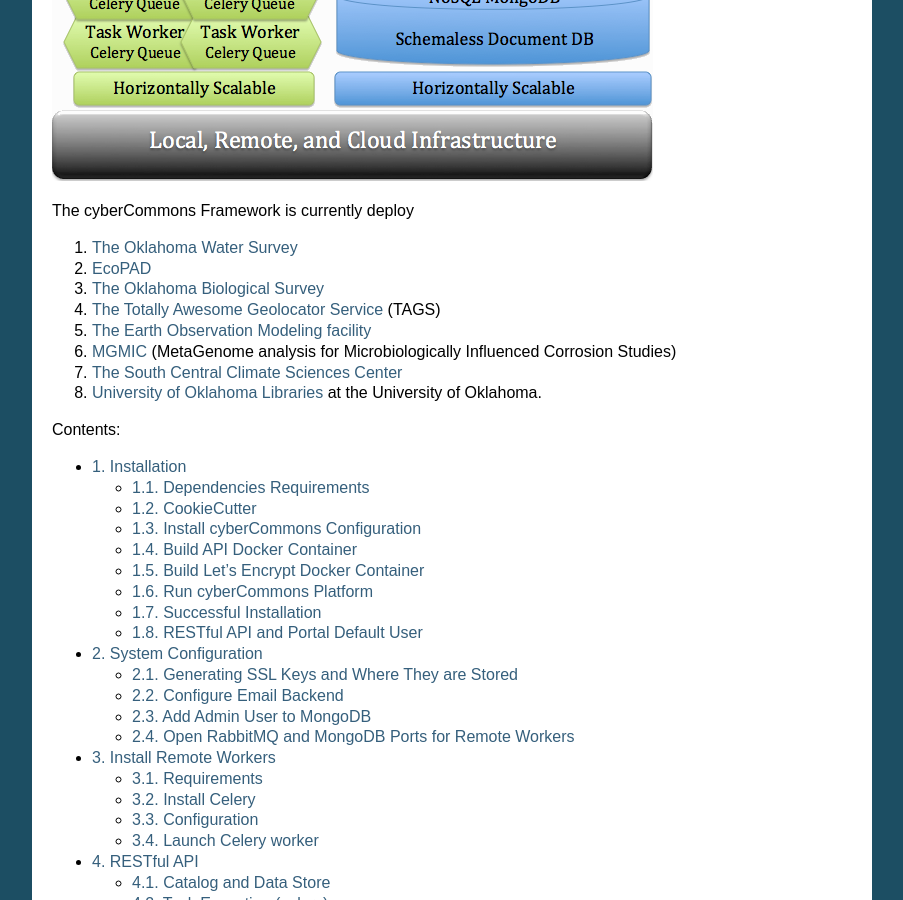
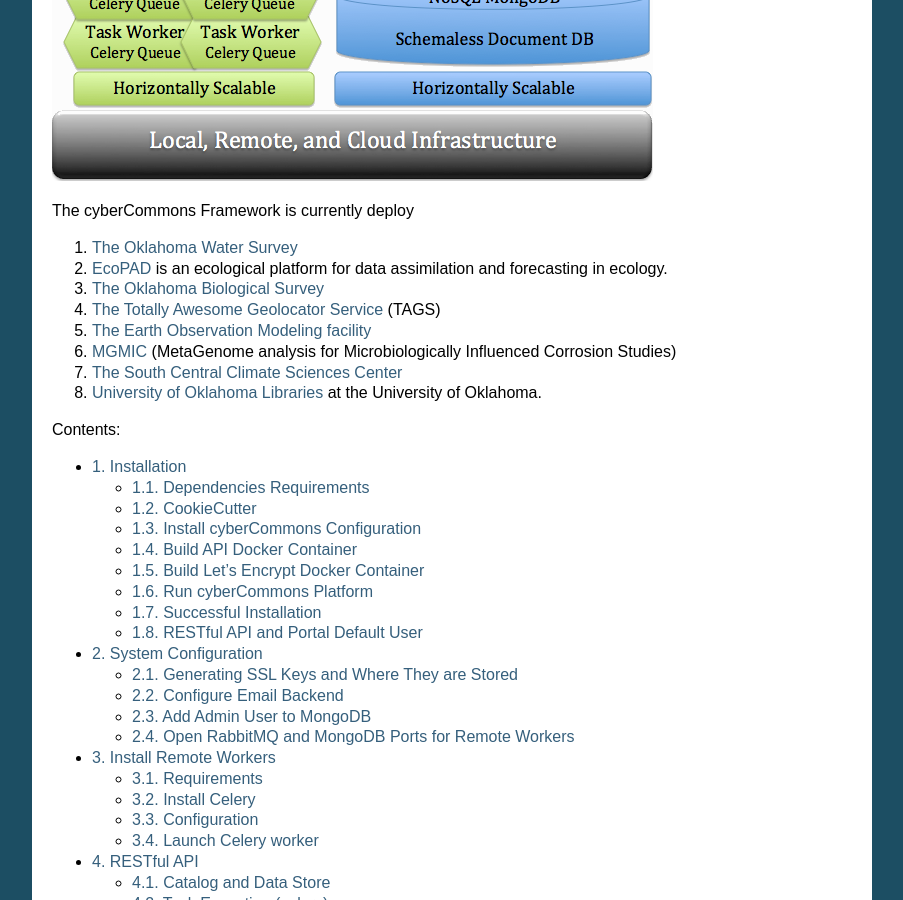
Before and after one commit to cybercommons/cybercom-new, a Sphinx documentation site: the page built from docs/index.rst, in a window 1280 px wide and 900 px high, scrolled down 497 px. Shown: the whole window, without its empty margins (198-1101 px from the left). Built offline with Sphinx 7.4.7, drawn with Linux system fonts in a browser that asks for light colours.

Commit message:
added current use cases

```diff
--- a/docs/index.rst
+++ b/docs/index.rst
@@ -9,7 +9,8 @@
 
 1. `The Oklahoma Water
    Survey <http://data.oklahomawatersurvey.org/portal/>`__
-2. `EcoPAD <http://ecolab.cybercommons.org/ecopad_portal/>`__
+2. `EcoPAD <http://ecolab.cybercommons.org/ecopad_portal/>`__ is an
+   ecological platform for data assimilation and forecasting in ecology.
 3. `The Oklahoma Biological Survey <http://www.biosurvey.ou.edu/>`__
 4. `The Totally Awesome Geolocator
    Service <http://tags.animalmigration.org/>`__ (TAGS)
```
